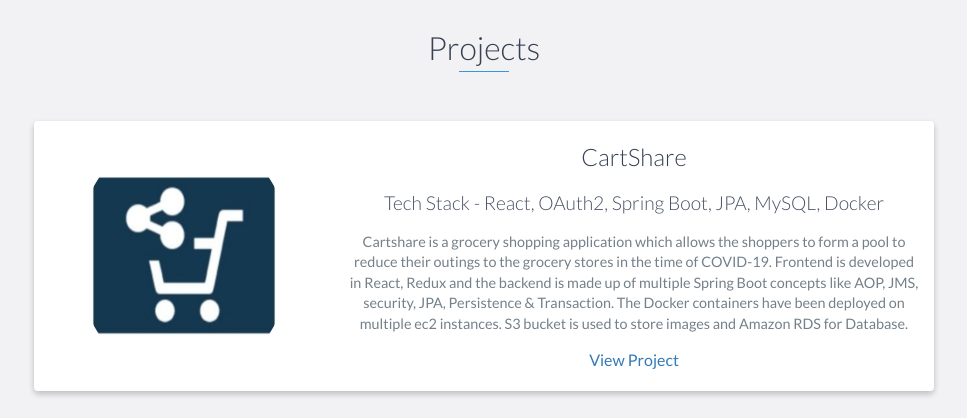
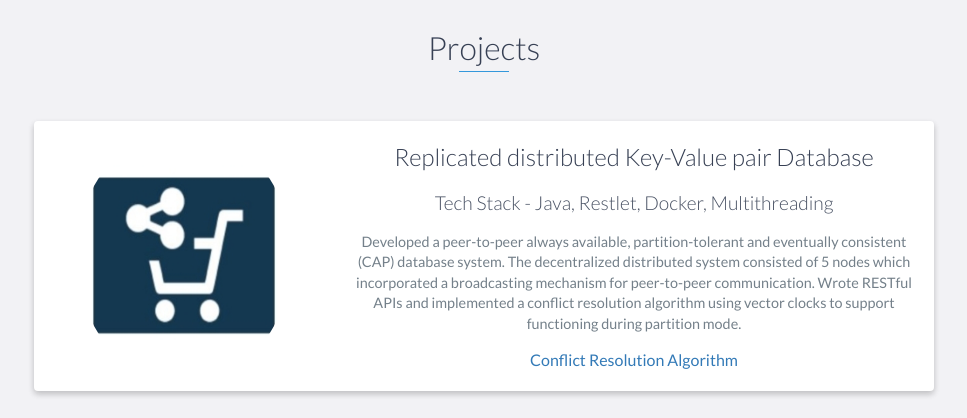
Before and after one commit to nishitsjsu/nishitsjsu.github.io, a website: page index.html in a window 1280 px wide. Shown: the part 2620-3038 px from the top of the page, without its empty margins (156-1123 px from the left). Drawn offline with nearby package versions, Linux system fonts and the light colour scheme.

Commit message:
Added NoSQL project

```diff
--- a/index.html
+++ b/index.html
@@ -212,10 +212,50 @@
     </div>
     <!-- End #education -->
 
+    <!-- Project NoSQL -->
+
     <div id="projects" class="background-alt">
       <h2 class="heading">Projects</h2>
       <div class="container">
         <div class="row">
+          <div class="project shadow-large">
+            <div class="project-image">
+              <img
+                style="
+                  height: 23rem;
+                  width: 20rem;
+                  margin-left: 5rem;
+                  margin-top: 2rem;
+                  margin-bottom: 2rem;
+                  border-radius: 85px;
+                "
+                src="images/cartshare1.jpg"
+              />
+            </div>
+            <!-- End .project-image -->
+            <div class="project-info">
+              <h3>Replicated distributed Key-Value pair Database</h3>
+              <h4>Tech Stack - Java, Restlet, Docker, Multithreading</h4>
+              <p>
+                Developed a peer-to-peer always available, partition-tolerant
+                and eventually consistent (CAP) database system. The
+                decentralized distributed system consisted of 5 nodes which
+                incorporated a broadcasting mechanism for peer-to-peer
+                communication. Wrote RESTful APIs and implemented a conflict
+                resolution algorithm using vector clocks to support functioning
+                during partition mode.
+              </p>
+              <a
+                href="https://riak.com/posts/technical/why-vector-clocks-are-hard/index.html"
+                >Conflict Resolution Algorithm</a
+              >
+            </div>
+            <!-- End .project-info -->
+          </div>
+          <!-- End .project -->
+
+          <!-- Project Cartshare-->
+
           <div class="project shadow-large">
             <div class="project-image">
               <img
```
